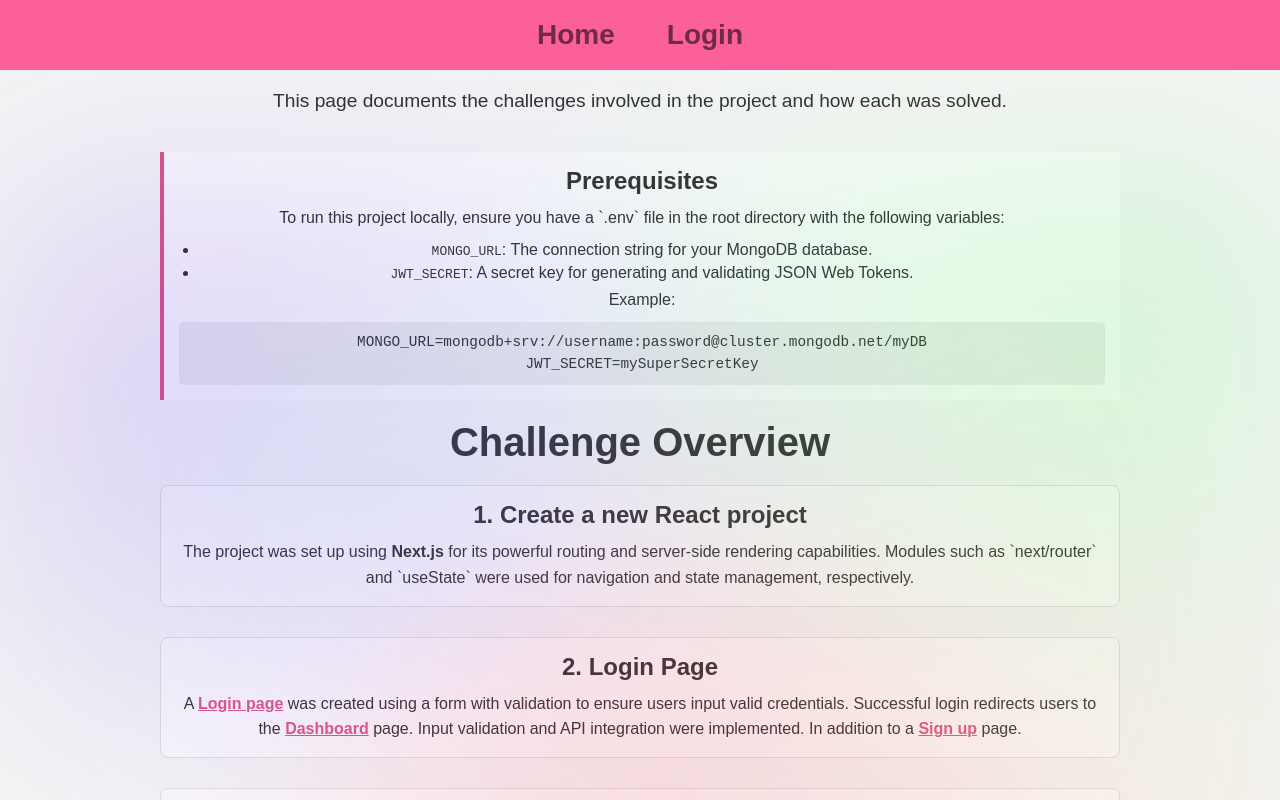
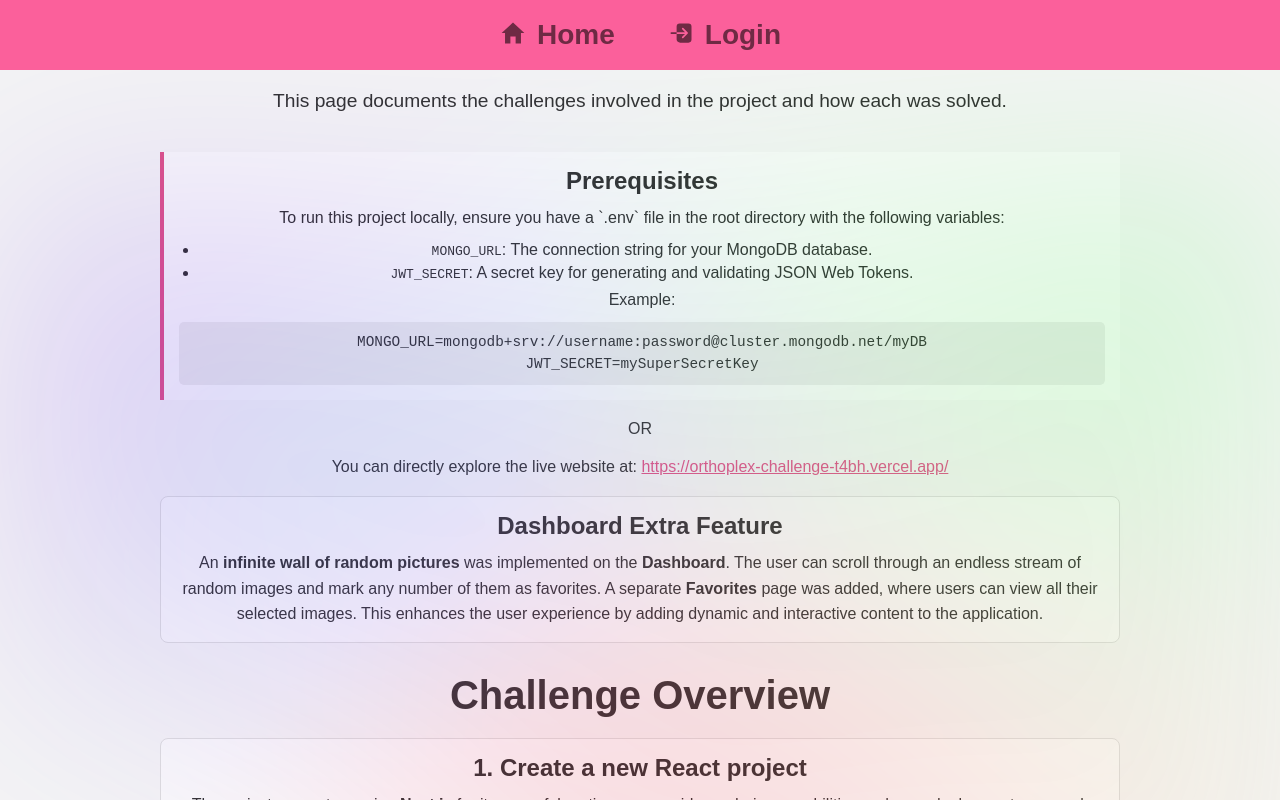
Before and after one commit to Muostafa/orthoplex-challenge, a Next.js app: page / in a window 1280 px wide. Shown: the top 800 px of the page. Built offline with nearby package versions, Linux system fonts and the light colour scheme.

Commit message:
modify styles

```diff
--- a/app/components/Challenge.tsx
+++ b/app/components/Challenge.tsx
@@ -27,6 +27,7 @@ const Challenge = () => {
             JSON Web Tokens.
           </li>
         </ul>
+
         <div className={styles.text}>
           Example:
           <pre className={styles.code}>
@@ -35,15 +36,42 @@ const Challenge = () => {
             JWT_SECRET=mySuperSecretKey
           </pre>
         </div>
-      </div>{" "}
+      </div>
+      <div>OR</div>
+      <p
+        className={styles.text}
+        style={{ marginBottom: "1rem", marginTop: "1rem" }}
+      >
+        You can directly explore the live website at:{" "}
+        <a
+          href="https://orthoplex-challenge-t4bh.vercel.app/"
+          target="_blank"
+          rel="noopener noreferrer"
+          className={styles.link}
+        >
+          https://orthoplex-challenge-t4bh.vercel.app/
+        </a>
+      </p>
+      <div className={styles.challengeSection}>
+        <h2 className={styles.heading}>Dashboard Extra Feature</h2>
+        <p className={styles.text}>
+          An <strong>infinite wall of random pictures</strong> was implemented
+          on the <strong>Dashboard</strong>. The user can scroll through an
+          endless stream of random images and mark any number of them as
+          favorites. A separate <strong>Favorites</strong> page was added, where
+          users can view all their selected images. This enhances the user
+          experience by adding dynamic and interactive content to the
+          application.
+        </p>
+      </div>
       <h1 className={styles.title}>Challenge Overview</h1>
       <div className={styles.challengeSection}>
         <h2 className={styles.heading}>1. Create a new React project</h2>
         <p className={styles.text}>
           The project was set up using <strong>Next.js</strong> for its powerful
-          routing and server-side rendering capabilities. Modules such as
-          `next/router` and `useState` were used for navigation and state
-          management, respectively.
+          routing, server-side rendering capabilities and easy deployment on
+          vercel. Modules such as `next/router` and `useState` were used for
+          navigation and state management, respectively.
         </p>
       </div>
       <div className={styles.challengeSection}>
--- a/app/components/Navbar.tsx
+++ b/app/components/Navbar.tsx
@@ -2,6 +2,10 @@
 import { useAuth } from "../../context/AuthContext";
 import { useRouter } from "next/navigation";
 import styles from "../../styles/Navbar.module.css";
+import { IoMdHome } from "react-icons/io";
+import { IoLogIn } from "react-icons/io5";
+import { MdDashboard } from "react-icons/md";
+import { IoLogOut } from "react-icons/io5";
 
 const Navbar = () => {
   const { user, logout } = useAuth();
@@ -12,7 +16,10 @@ const Navbar = () => {
       <ul className={styles.navList}>
         <li>
           <button className={styles.navItem} onClick={() => router.push("/")}>
-            Home
+            <div className={styles.icon}>
+              <IoMdHome />
+              <p className={styles.desktop}>Home</p>
+            </div>
           </button>
         </li>
         {!user ? (
@@ -21,7 +28,10 @@ const Navbar = () => {
               className={styles.navItem}
               onClick={() => router.push("/login")}
             >
-              Login
+              <div className={styles.icon}>
+                <IoLogIn />
+                <p className={styles.desktop}>Login</p>
+              </div>
             </button>
           </li>
         ) : (
@@ -31,12 +41,18 @@ const Navbar = () => {
                 className={styles.navItem}
                 onClick={() => router.push("/dashboard")}
               >
-                Dashboard
+                <div className={styles.icon}>
+                  <MdDashboard />
+                  <p className={styles.desktop}>Dashboard</p>
+                </div>
               </button>
             </li>
             <li>
               <button className={styles.navItem} onClick={logout}>
-                Logout
+                <div className={styles.icon}>
+                  <IoLogOut />
+                  <p className={styles.desktop}>Logout</p>
+                </div>
               </button>
             </li>
           </>
--- a/app/page.tsx
+++ b/app/page.tsx
@@ -9,7 +9,7 @@ const Home = () => {
   return (
     <div style={{ textAlign: "center", marginTop: "70px" }}>
       {user && (
-        <p>
+        <p style={{ wordBreak: "break-word" }}>
           You are logged in as <strong>{user.username}</strong>
         </p>
       )}
--- a/styles/Dashboard.module.css
+++ b/styles/Dashboard.module.css
@@ -4,9 +4,10 @@
   text-align: center;
 }
 
-.welcome {
+.welcomeMessage {
   font-size: 2rem;
   margin-bottom: 20px;
+  word-wrap: break-word;
 }
 
 .logoutButton {
--- a/styles/Navbar.module.css
+++ b/styles/Navbar.module.css
@@ -50,6 +50,11 @@ button.navItem:hover {
   background-color: #de5589;
 }
 
+.icon {
+  display: flex;
+  gap: 10px;
+}
+
 /* Mobile Styles */
 @media (max-width: 600px) {
   .navbar {
@@ -64,12 +69,16 @@ button.navItem:hover {
     width: 100%;
     flex-direction: row;
     justify-content: space-around;
-    gap: 5px;
+    gap: 0px;
     padding: 0;
   }
   button.navItem {
-    font-size: 15px;
     font-weight: bolder;
     border-radius: 10%;
   }
+
+  .desktop {
+    display: none;
+    position: absolute;
+  }
 }
```
